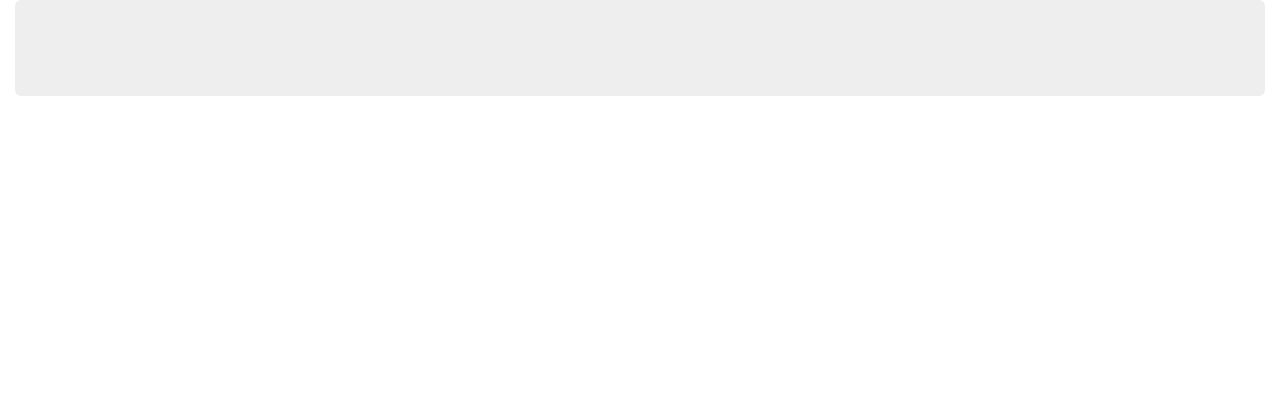
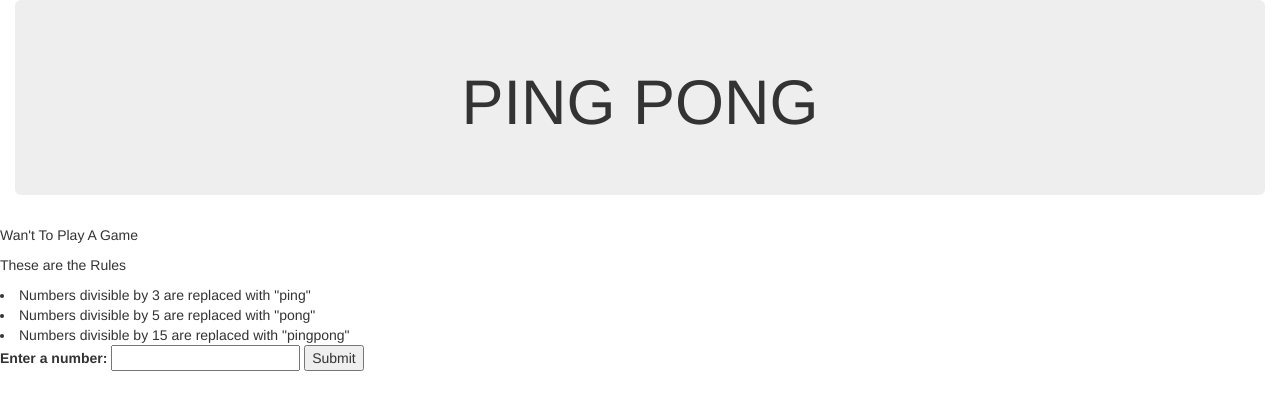
Before and after one commit to lee-m-m/pp-lm, a plain HTML site: page ping-pong.html in a window 1280 px wide. Drawn offline with Linux system fonts and the light colour scheme.

Commit message:
Restarting my java

```diff
--- a/ping-pong.html
+++ b/ping-pong.html
@@ -6,7 +6,27 @@
 <link href="css/styles.css" rel="stylesheet" type="text/css">
 <script src="js/JQUERY.js"></script>
   <script src="js/scripts.js"></script>
-  </head>
+      </head>
   <body>
     <div class="container-fluid">
           <div class="jumbotron">
+            <h1>PING PONG</h1>
+  </div>
+  </div>
+    <p> Wan't To Play A Game</p>
+    <p> These are the Rules</p>
+    <li>Numbers divisible by 3 are replaced with "ping"<li>
+Numbers divisible by 5 are replaced with "pong"
+<li>Numbers divisible by 15 are replaced with "pingpong"</li>
+
+<form id="ping-pong-form">
+      <label for="goal">Enter a number:</label>
+      <input id="goal" type="number">
+      <button type="submit">Submit</button>
+    </form>
+
+
+
+
+</body>
+</html>
```
